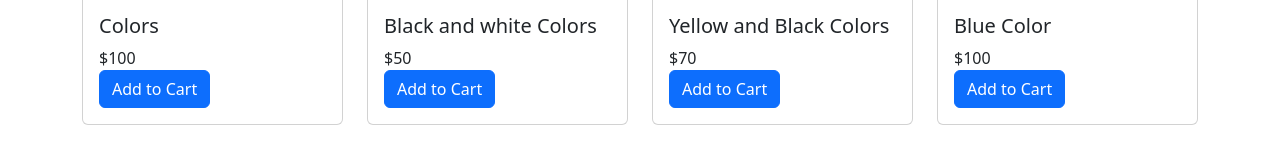
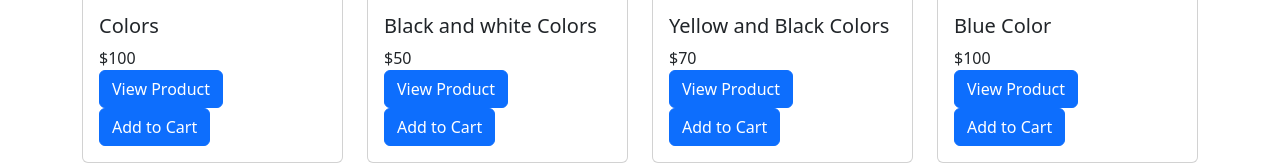
Before and after one commit to ajayygurjar/E-commerce-app, a React (Vite) app: page / in a window 1280 px wide. Shown: the part 277-442 px from the top of the page. Built offline with nearby package versions, Linux system fonts and the light colour scheme.

Commit message:
Implement the Products Page -(useParams)

```diff
--- a/package.json
+++ b/package.json
@@ -15,7 +15,9 @@
     "react": "^19.0.0",
     "react-bootstrap": "^2.10.9",
     "react-dom": "^19.0.0",
-    "react-icons": "^5.4.0"
+    "react-icons": "^5.4.0",
+    "react-medium-image-zoom": "^5.2.14",
+    "react-router-dom": "^6.29.0"
   },
   "devDependencies": {
     "@eslint/js": "^9.19.0",
--- a/src/App.jsx
+++ b/src/App.jsx
@@ -1,4 +1,5 @@
 import { createBrowserRouter, RouterProvider } from 'react-router-dom';
+
 
 import ProductPage from './components/Products/ProductPage';
 import { CartProvider } from './store/cart-context';
@@ -8,6 +9,7 @@ import About from './pages/About';
 import RootLayout from './components/Layout/RootLayout';
 import Movie from './pages/Movie';
 import Contact from './pages/Contact';
+import ProductDetailPage from './components/Products/ProductDetailPage';
 
 // Create the router object
 const router = createBrowserRouter([
@@ -16,6 +18,7 @@ const router = createBrowserRouter([
     element: <RootLayout />, // The root layout
     children: [
       { path: '/', element: <ProductPage /> },  // Default route, show ProductPage
+      { path: `/product/:id`, element: <ProductDetailPage /> },
       { path: '/home', element: <Home /> },
       { path: '/about', element: <About /> },
       {path:'/movie',element:<Movie/>},
--- a/src/components/Layout/Header.jsx
+++ b/src/components/Layout/Header.jsx
@@ -12,6 +12,7 @@ const Header = () => {
         <Nav className="mx-auto">
           {/* Use Link for navigation instead of href */}
           <Nav.Link as={Link} to="/home">Home</Nav.Link>
+          {/*  also we can use <NavLink activeClassName={classes.active} as={link} to='/home' */}
           <Nav.Link as={Link} to="/">Store</Nav.Link>
           <Nav.Link as={Link} to="/about">About</Nav.Link>
           <Nav.Link as={Link} to="/contact">Contact Us</Nav.Link>
--- /dev/null
+++ b/src/components/Products/ProductDetailPage.jsx
@@ -0,0 +1,123 @@
+import { useParams } from 'react-router-dom';
+import { Container, Row, Col, Card, Button } from 'react-bootstrap';
+import { useContext } from 'react';
+import { CartContext } from '../../store/cart-context';
+
+
+const productsArr = [
+  {
+    id: 1,
+    title: 'Colors',
+    price: 100,
+    imageUrl: 'https://prasadyash2411.github.io/ecom-website/img/Album%201.png',
+    images: [
+      'https://prasadyash2411.github.io/ecom-website/img/Album%201.png',
+      'https://prasadyash2411.github.io/ecom-website/img/Album%202.png',
+      'https://prasadyash2411.github.io/ecom-website/img/Album%203.png',
+    ],
+    reviews: [
+      { user: 'John', rating: 5, comment: 'Amazing colors, really vibrant!' },
+      { user: 'Jane', rating: 4, comment: 'Great quality, but the price is a bit high.' },
+    ],
+  },
+  {
+    id: 2,
+    title: 'Black and white Colors',
+    price: 50,
+    imageUrl: 'https://prasadyash2411.github.io/ecom-website/img/Album%202.png',
+    images: [
+      'https://prasadyash2411.github.io/ecom-website/img/Album%202.png',
+      'https://prasadyash2411.github.io/ecom-website/img/Album%204.png',
+    ],
+    reviews: [
+      { user: 'Alice', rating: 4, comment: 'Sleek and stylish. Love the black and white theme!' },
+    ],
+  },
+  {
+    id: 3,
+    title: 'Yellow and Black Colors',
+    price: 70,
+    imageUrl: 'https://prasadyash2411.github.io/ecom-website/img/Album%203.png',
+    images: [
+      'https://prasadyash2411.github.io/ecom-website/img/Album%203.png',
+      'https://prasadyash2411.github.io/ecom-website/img/Album%204.png',
+    ],
+    reviews: [
+      { user: 'David', rating: 3, comment: 'Nice combination, but not exactly my style.' },
+    ],
+  },
+  {
+    id: 4,
+    title: 'Blue Color',
+    price: 100,
+    imageUrl: 'https://prasadyash2411.github.io/ecom-website/img/Album%204.png',
+    images: [
+      'https://prasadyash2411.github.io/ecom-website/img/Album%204.png',
+      'https://prasadyash2411.github.io/ecom-website/img/Album%201.png',
+    ],
+    reviews: [
+      { user: 'Emma', rating: 5, comment: 'Love this color! The blue is so soothing and beautiful.' },
+    ],
+  },
+];
+
+const ProductDetailPage = () => {
+  // Get the product ID from the URL parameter
+  const { id } = useParams();
+  const { addCartItem } = useContext(CartContext);
+
+  // Find the product by the given ID
+  const product = productsArr.find(item => item.id === parseInt(id));
+
+
+  if (!product) {
+    return <div>Product not found</div>;
+  }
+
+  return (
+    <Container className='mt-4'>
+      <Row>
+        <Col md={6}>
+          {/* Display the main product image */}
+          <img src={product.imageUrl} alt={product.title} width="100%" />
+
+          {/* Display other images of the product */}
+          <div className="mt-4">
+            {product.images.map((imgUrl, index) => (
+              <img key={index} src={imgUrl} alt={`product-${index}`} width="100" style={{ margin: '5px' }} />
+            ))}
+          </div>
+        </Col>
+
+        <Col md={6}>
+          <Card.Body>
+            <Card.Title>{product.title}</Card.Title>
+            <div>
+              <span>${product.price}</span>
+            </div>
+            <Button
+              variant="primary"
+              type="button"
+              onClick={() => addCartItem({ ...product, quantity: 1 })}
+            >
+              Add to Cart
+            </Button>
+
+            {/* Display product reviews */}
+            <div className="mt-4">
+              <h5>Reviews</h5>
+              {product.reviews.map((review, index) => (
+                <div key={index} className="mb-3">
+                  <strong>{review.user}</strong> - {review.rating}⭐
+                  <p>{review.comment}</p>
+                </div>
+              ))}
+            </div>
+          </Card.Body>
+        </Col>
+      </Row>
+    </Container>
+  );
+};
+
+export default ProductDetailPage;
--- a/src/components/Products/ProductPage.jsx
+++ b/src/components/Products/ProductPage.jsx
@@ -1,6 +1,9 @@
 import { useContext } from 'react';
 import { Container, Row, Col, Card, Button } from 'react-bootstrap';
 import { CartContext } from '../../store/cart-context';
+import { Link } from 'react-router-dom';
+
+
 
 // Define the products array
 const productsArr = [
@@ -45,6 +48,9 @@ const ProductPage = () => {
                 <div>
                   <span>${item.price}</span>
                 </div>
+                <Link to={`/product/${item.id}`}>
+                <Button variant='primary'>View Product</Button>
+                </Link>
                 <Button
                   variant="primary"
                   type="button"
```
Also changed, not shown: 1 other file (tests, documents, lock files or other folders).
